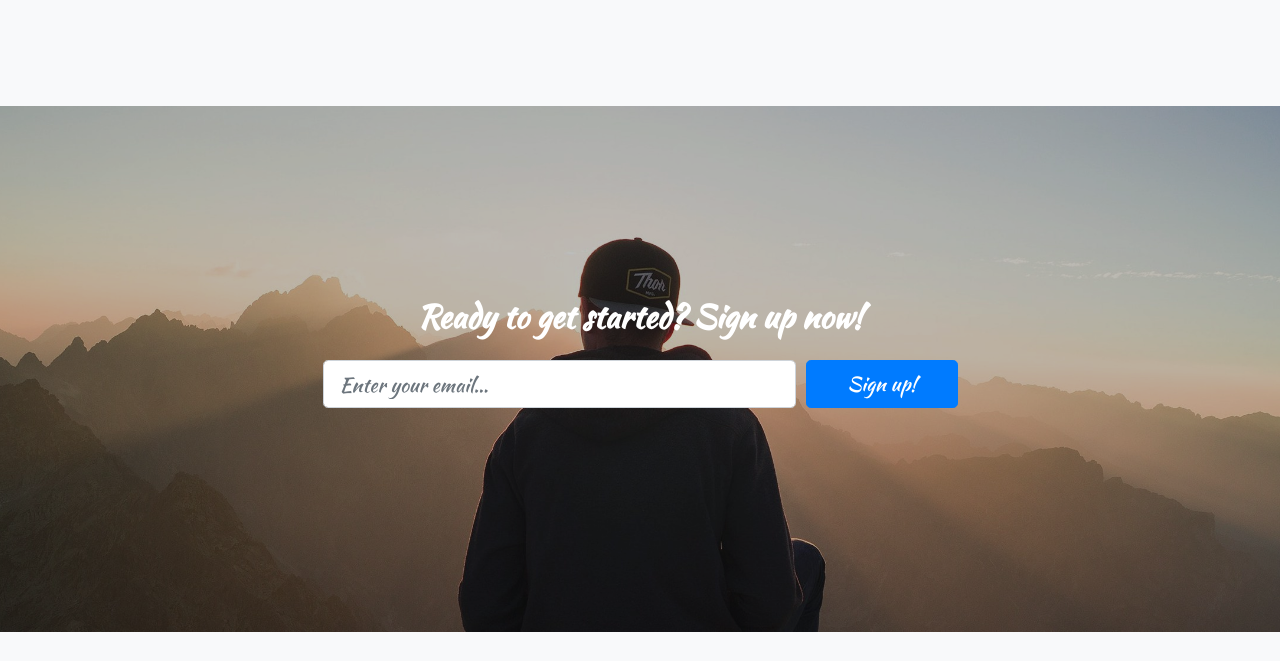
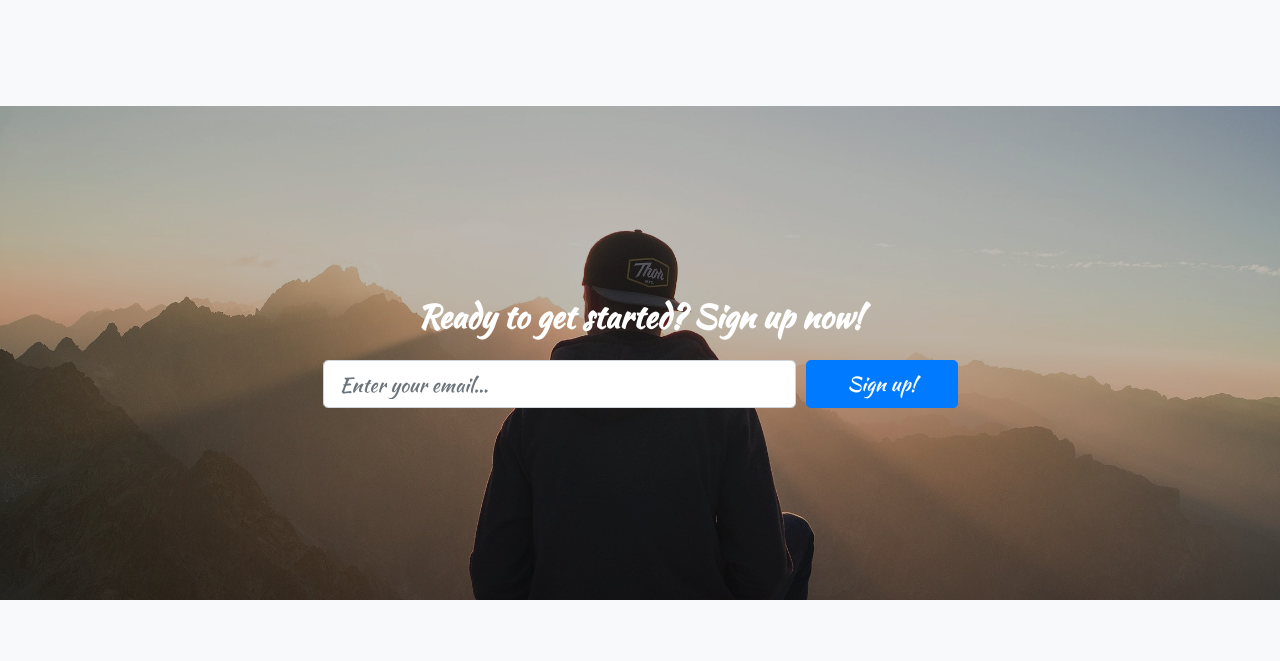
Before and after one commit to Parrot-One/landingpage, a website: page index.html in a window 1280 px wide. Shown: the part 3098-3759 px from the top of the page. Drawn offline with Linux system fonts and the light colour scheme.

Commit message:
fourth revision

```diff
--- a/css/style.css
+++ b/css/style.css
@@ -20,11 +20,10 @@ body {
   }
 
   .call-to-action {
-    position: left;
-    background-color: #343a40;
+
     background: url(../img/chill-guy-high-tatras-91224.jpg) no-repeat top center;
 
     background-size: cover;
     padding-top: 12rem;
-    padding-bottom: 14rem;
+    padding-bottom: 12rem;
   }
```
